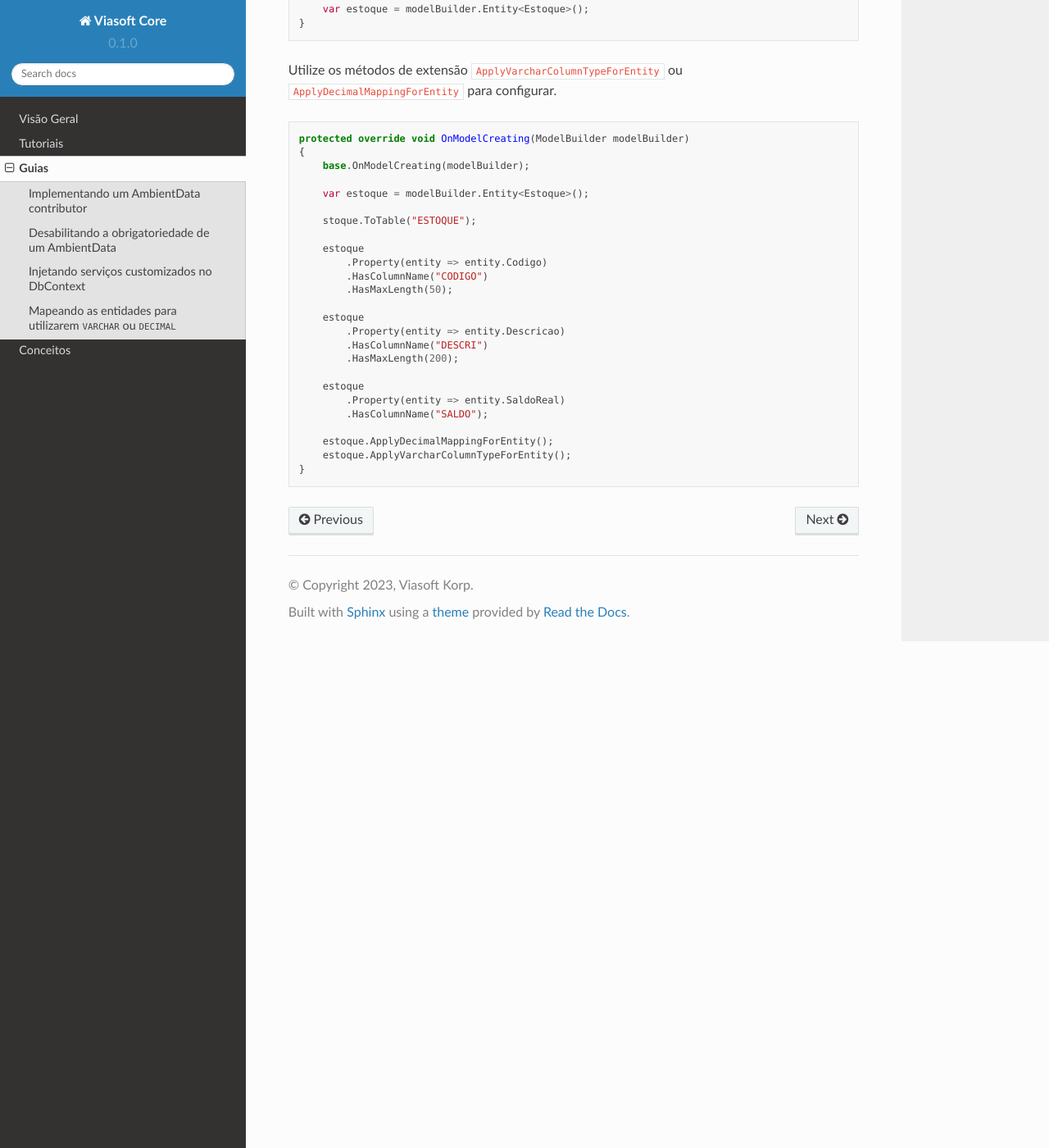
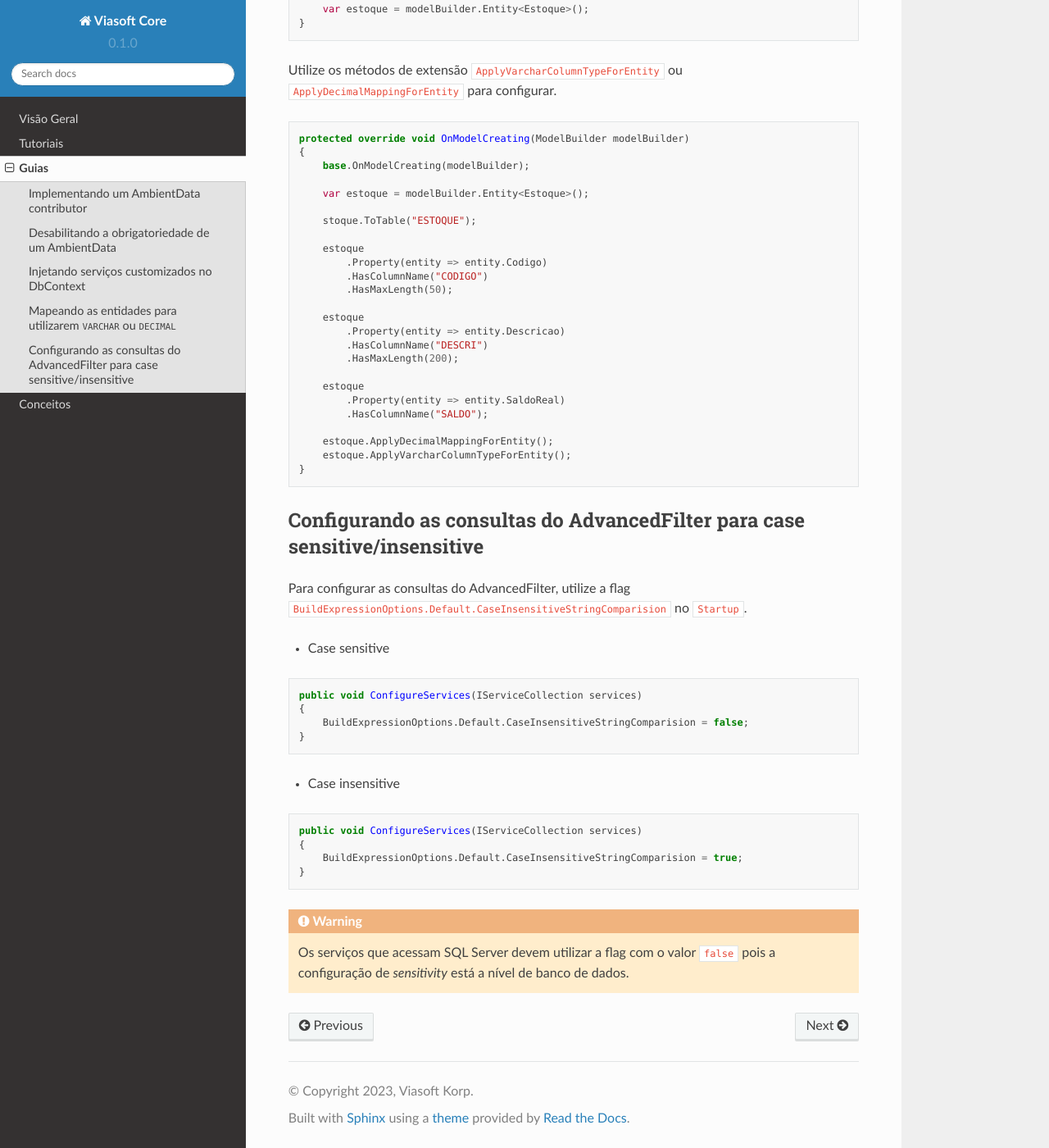
Before and after one commit to viasoftkorp/viasoft-core-docs, a Sphinx documentation site: the page built from docs/source/guias.rst, in a window 1280 px wide and 1400 px high, scrolled down 4469 px. Shown: the whole window at 82% size. Built offline with Sphinx 7.4.7 and the Read the Docs theme 2.0.0, drawn with Linux system fonts in a browser that asks for light colours.

Commit message:
docs case sensitivity

```diff
--- a/docs/source/guias.rst
+++ b/docs/source/guias.rst
@@ -230,3 +230,30 @@ Utilize os métodos de extensão ``ApplyVarcharColumnTypeForEntity`` ou ``ApplyD
         estoque.ApplyDecimalMappingForEntity();
         estoque.ApplyVarcharColumnTypeForEntity();
     }
+
+Configurando as consultas do AdvancedFilter para case sensitive/insensitive
+---------------------------------------------------------------------------
+
+Para configurar as consultas do AdvancedFilter, utilize a flag ``BuildExpressionOptions.Default.CaseInsensitiveStringComparision`` no ``Startup``.
+
+- Case sensitive
+
+.. code-block:: c#
+
+    public void ConfigureServices(IServiceCollection services)
+    {
+        BuildExpressionOptions.Default.CaseInsensitiveStringComparision = false;
+    }
+
+- Case insensitive
+
+.. code-block:: c#
+
+    public void ConfigureServices(IServiceCollection services)
+    {
+        BuildExpressionOptions.Default.CaseInsensitiveStringComparision = true;
+    }
+
+.. warning::
+
+    Os serviços que acessam SQL Server devem utilizar a flag com o valor ``false`` pois a configuração de *sensitivity* está a nível de banco de dados.
--- a/docs/source/visao_geral.rst
+++ b/docs/source/visao_geral.rst
@@ -51,6 +51,8 @@ Melhorias
 * Agora é possível configurar o PrefetchSize_ do broker rabbitmq, utilizando a propriedade ``"ServiceBus:Transport:PrefetchSize"`` pelo Consul.
 
 * Agora é possível configurar facilmente que as propriedades ``string`` ou ``decimal`` para utilizaram ``VARCHAR`` ou ``DECIMAL`` no banco de dados SQL Server.
+
+* Agora é possível configurar configurar as consultas do AdvancedFilter para serem case sensitive/insensitive.
 
 .. _Culture: https://learn.microsoft.com/pt-br/dotnet/api/system.globalization.cultureinfo?view=net-7.0
 .. _PrefetchSize: https://www.rabbitmq.com/docs/consumer-prefetch
```
Also changed, not shown: other parts of docs/source/visao_geral.rst (+1 -1 lines).
